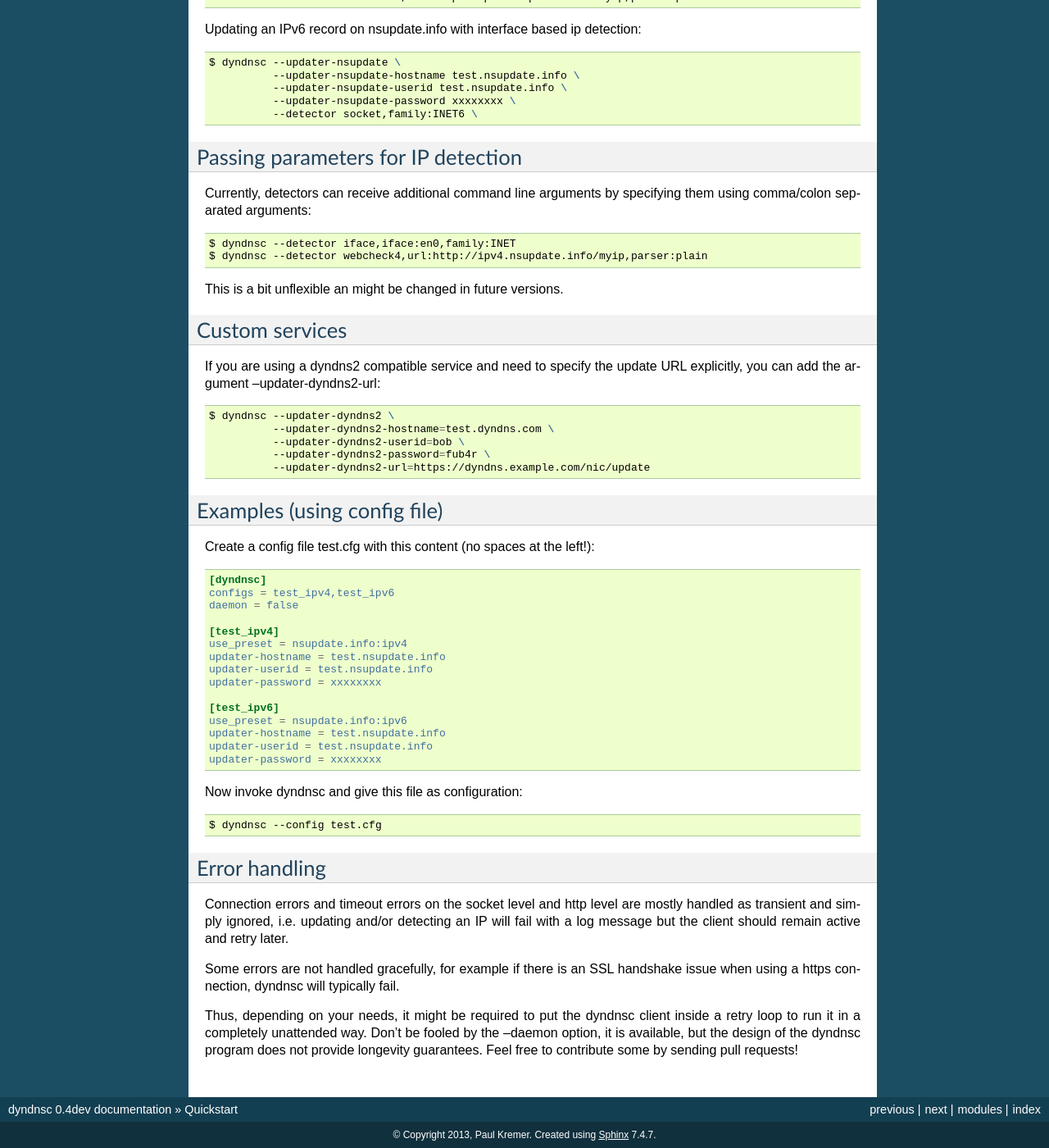
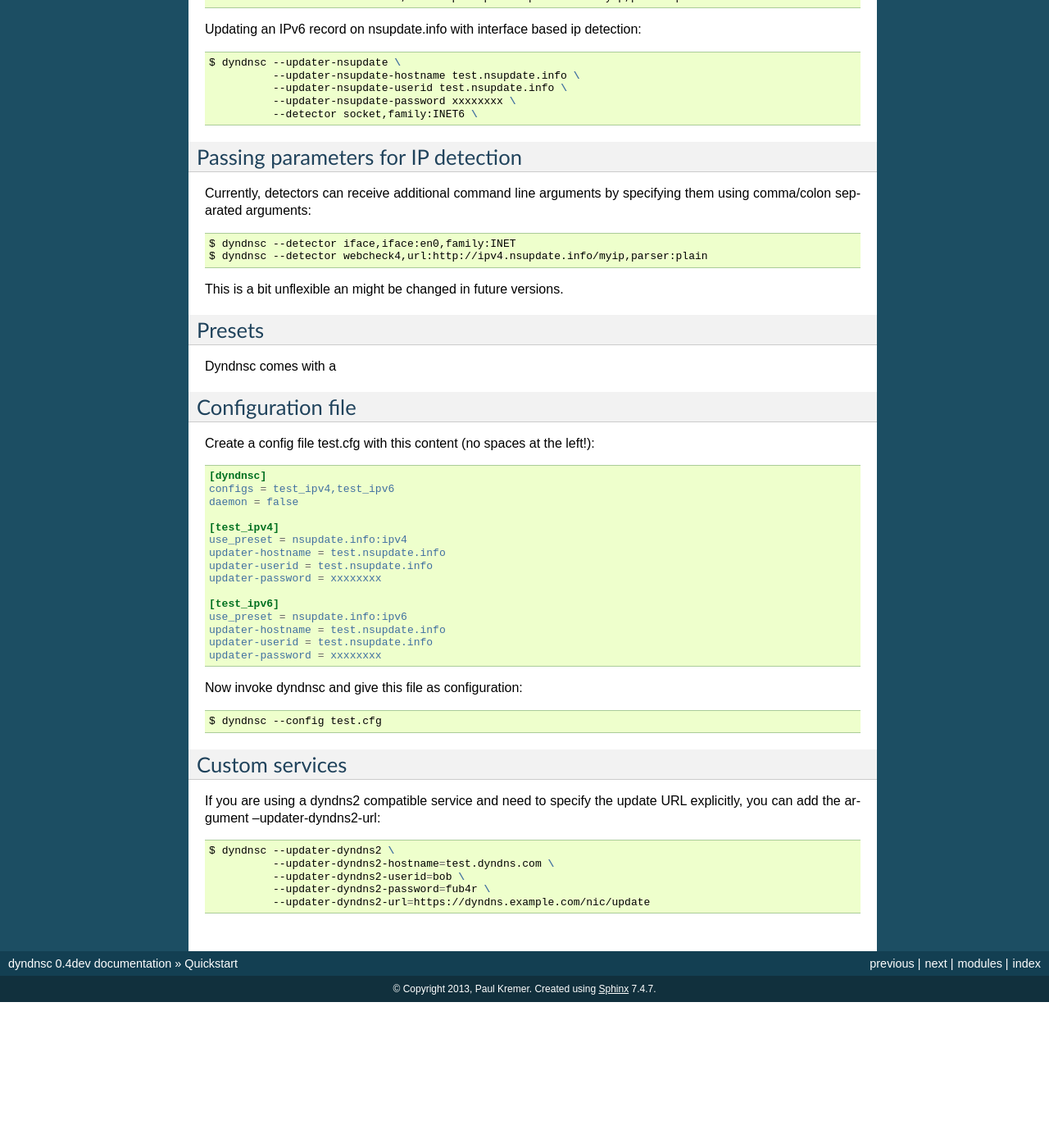
Before and after one commit to infothrill/python-dyndnsc, a Sphinx documentation site: the page built from docs/user/quickstart.rst, in a window 1280 px wide and 1400 px high, scrolled down 724 px. Shown: the whole window at 82% size. Built offline with Sphinx 7.4.7, drawn with Linux system fonts in a browser that asks for light colours; after the commit the page ends 1946 px from its top, so only the background shows below that; some of the changed text lies outside the part shown.

Commit message:
slight cleanup of doc. Also helps with #53

```diff
--- a/docs/community/updates.rst
+++ b/docs/community/updates.rst
@@ -14,7 +14,7 @@
 `the GitHub repo <https://github.com/infothrill/python-dyndnsc>`_.
 
 
-Software Updates
-================
+Changelog
+=========
 
 .. include:: ../../CHANGELOG.rst
--- a/docs/user/quickstart.rst
+++ b/docs/user/quickstart.rst
@@ -17,8 +17,8 @@
 Let's get started with some simple examples.
 
 
-Examples (using commandline params)
------------------------------------
+Command line usage
+------------------
 
 A basic example that should fit most peoples needs using the dyndns.com service:
 
@@ -73,23 +73,13 @@
 
 This is a bit unflexible an might be changed in future versions.
 
-Custom services
----------------
-
-If you are using a dyndns2 compatible service and need to specify the update
-URL explicitly, you can add the argument --updater-dyndns2-url:
-
-.. code-block:: bash
-
-    $ dyndnsc --updater-dyndns2 \
-              --updater-dyndns2-hostname=test.dyndns.com \
-              --updater-dyndns2-userid=bob \
-              --updater-dyndns2-password=fub4r \
-              --updater-dyndns2-url=https://dyndns.example.com/nic/update
+Presets
+-------
+Dyndnsc comes with a
 
 
-Examples (using config file)
-----------------------------
+Configuration file
+------------------
 
 Create a config file test.cfg with this content (no spaces at the left!):
 
@@ -117,20 +107,16 @@
 
     $ dyndnsc --config test.cfg
 
+Custom services
+---------------
 
-Error handling
---------------
+If you are using a dyndns2 compatible service and need to specify the update
+URL explicitly, you can add the argument --updater-dyndns2-url:
 
-Connection errors and timeout errors on the socket level and http level are
-mostly handled as transient and simply ignored, i.e. updating and/or detecting
-an IP will fail with a log message but the client should remain active and
-retry later.
+.. code-block:: bash
 
-Some errors are not handled gracefully, for example if there is an SSL handshake
-issue when using a https connection, dyndnsc will typically fail.
-
-Thus, depending on your needs, it might be required to put the dyndnsc client
-inside a retry loop to run it in a completely unattended way. Don't
-be fooled by the --daemon option, it is available, but the design of the
-dyndnsc program does not provide longevity guarantees. Feel free to contribute
-some by sending pull requests!
+    $ dyndnsc --updater-dyndns2 \
+              --updater-dyndns2-hostname=test.dyndns.com \
+              --updater-dyndns2-userid=bob \
+              --updater-dyndns2-password=fub4r \
+              --updater-dyndns2-url=https://dyndns.example.com/nic/update
```
Also changed, not shown: docs/community/production.rst (added, +21 -0 lines).
